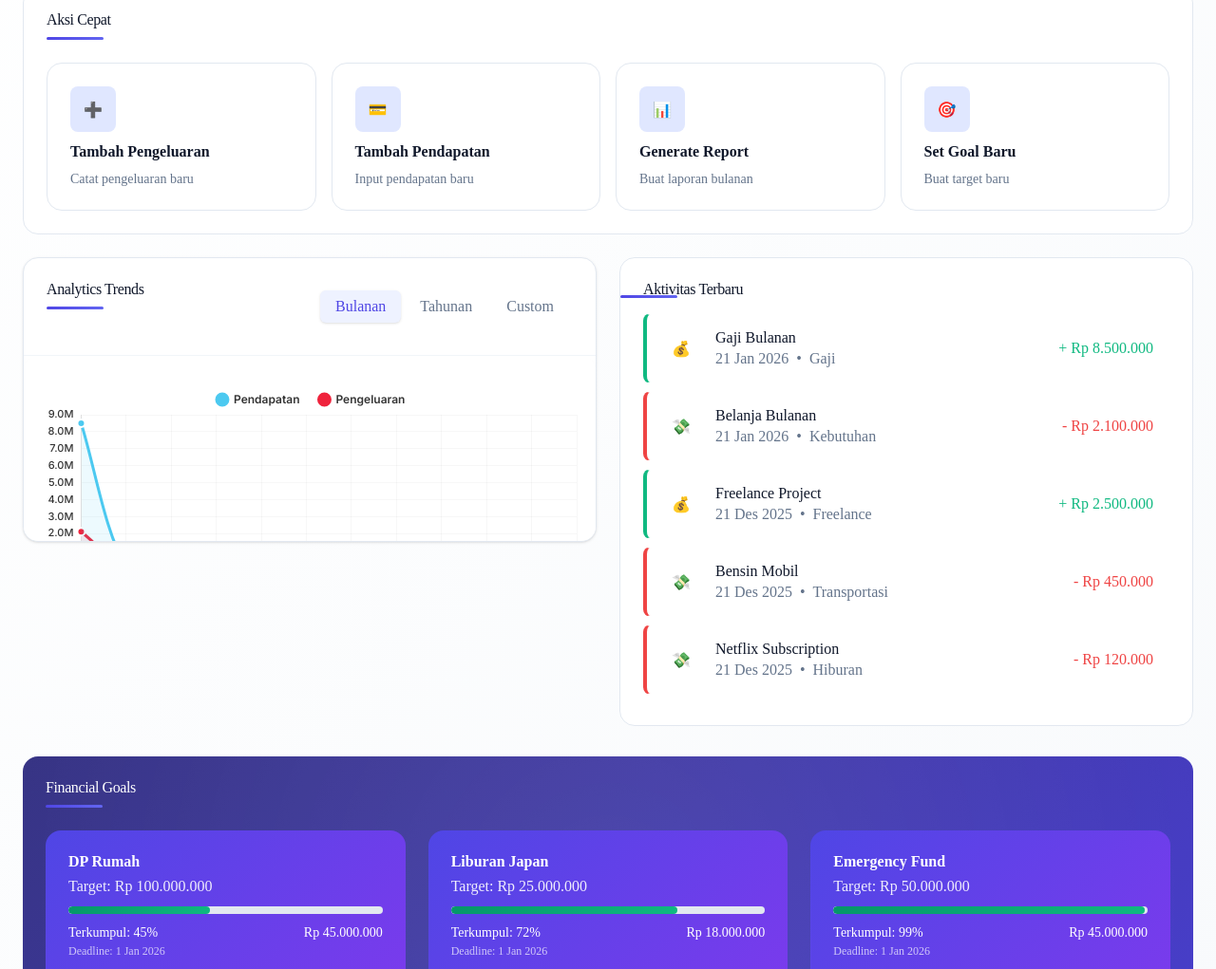
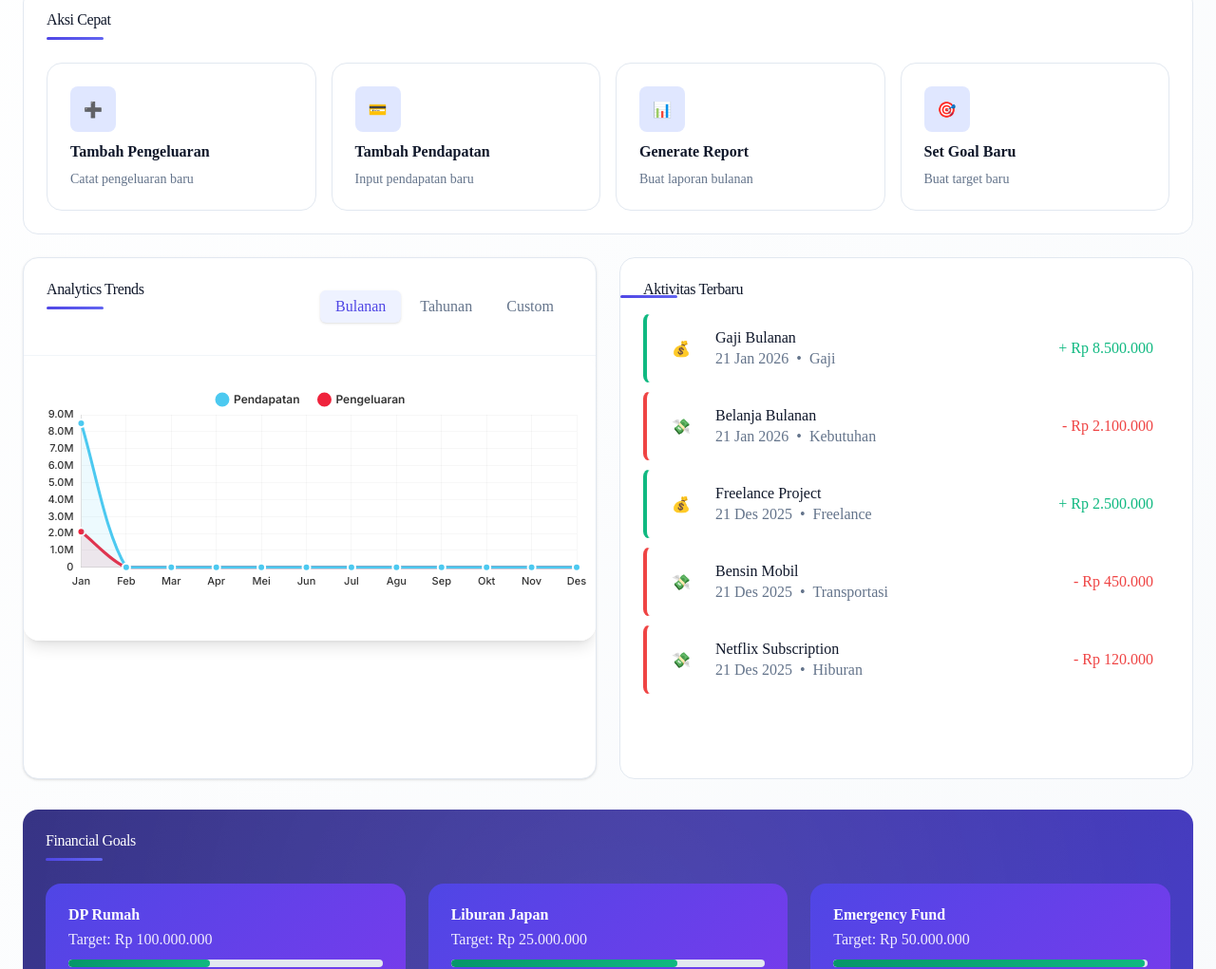
Before and after one commit to linzhijun87-ui/finmaster-pro, a website with bundled scripts: page index.html in a window 1280 px wide. Shown: the part 541-1562 px from the top of the page at 95% size. Built offline with nearby package versions, Linux system fonts and the light colour scheme.

Commit message:
update : chart fixed

```diff
--- a/css/views/_dashboard.css
+++ b/css/views/_dashboard.css
@@ -620,14 +620,18 @@
   border: 1px solid var(--border-color);
   box-shadow: var(--shadow-sm);
 
-  /* Layout */
+  /* Layout - Fixed to prevent clipping */
   height: auto;
   /* Let it grow with content */
+  min-height: 550px;
+  /* Accommodate header + chart canvas */
   display: flex;
   flex-direction: column;
   overflow: hidden;
   /* Ensure rounded corners clip content */
   position: relative;
+  padding-bottom: var(--space-4);
+  /* Extra padding to prevent bottom clipping */
   transition: all var(--transition-normal);
 }
 
```
